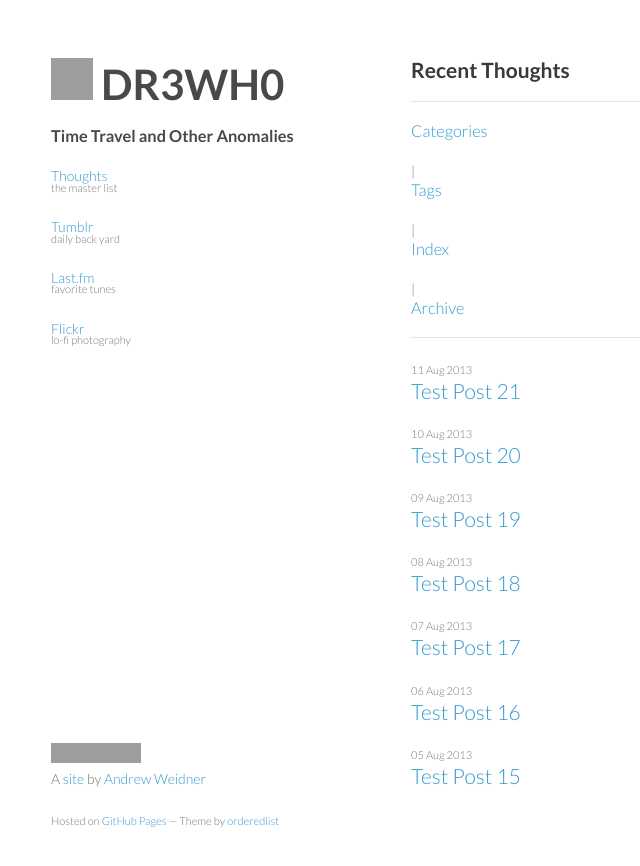
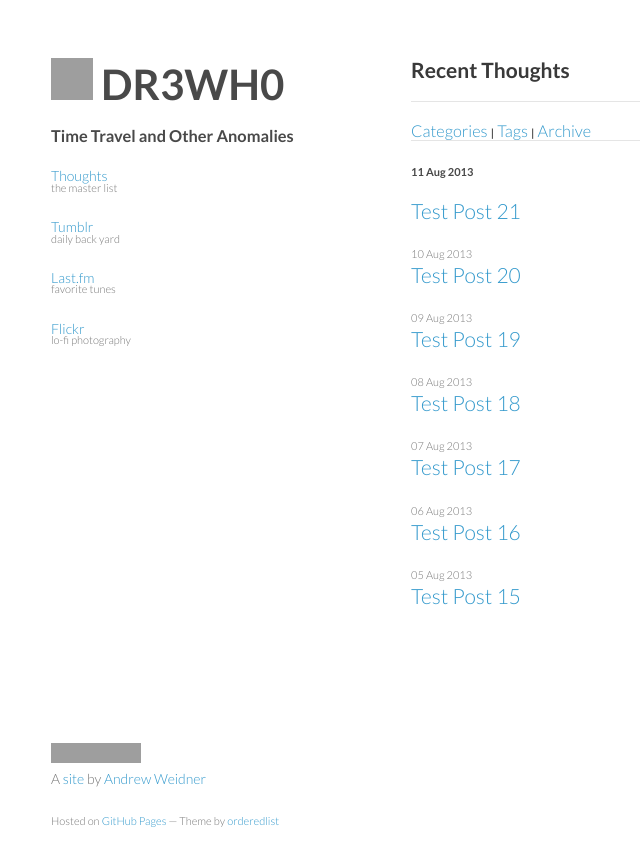
Before and after one commit to drewhop/drewhop.github.io, a Jekyll site: the page built from index.html, in a window 1280 px wide. Shown: the top 866 px of the page, without its empty margins (159-799 px from the left). Built offline with Jekyll 4.4.1, drawn with Linux system fonts in a browser that asks for light colours; comment, search, counter and statistics services are not loaded; grey boxes are pictures that could not be loaded.

Commit message:
Update index.html

```diff
--- a/index.html
+++ b/index.html
@@ -7,7 +7,7 @@
 <h2>Recent Thoughts</h2>
 <hr/>
 
-<h3><a href="/categories.html">Categories</a></h3>  |  <h3><a href="/tags.html">Tags</a></h3>  |  <h3><a href="/pages.html">Index</a></h3>  |  <h3><a href="/archive.html">Archive</a></h3>
+<h3><a href="/categories.html">Categories</a>  <small>|</small>  <a href="/tags.html">Tags</a>  <small>|</small>  <a href="/archive.html">Archive</a>
 <hr/>
 
 {% for post in site.posts limit:7 %}
```
